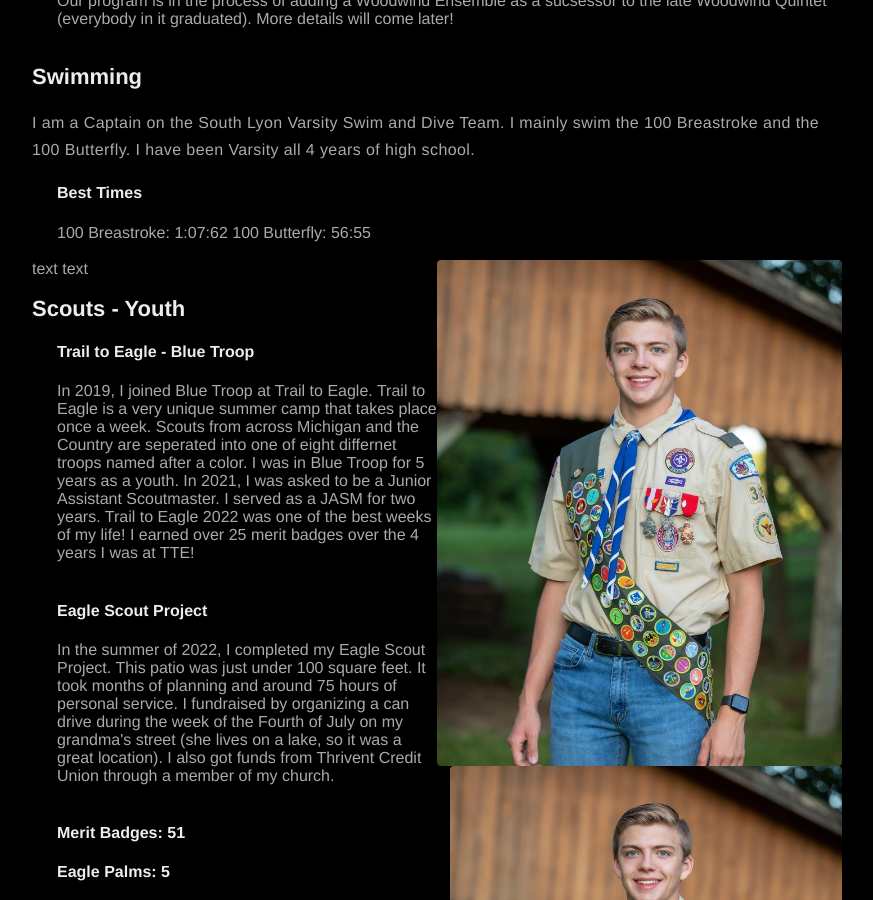
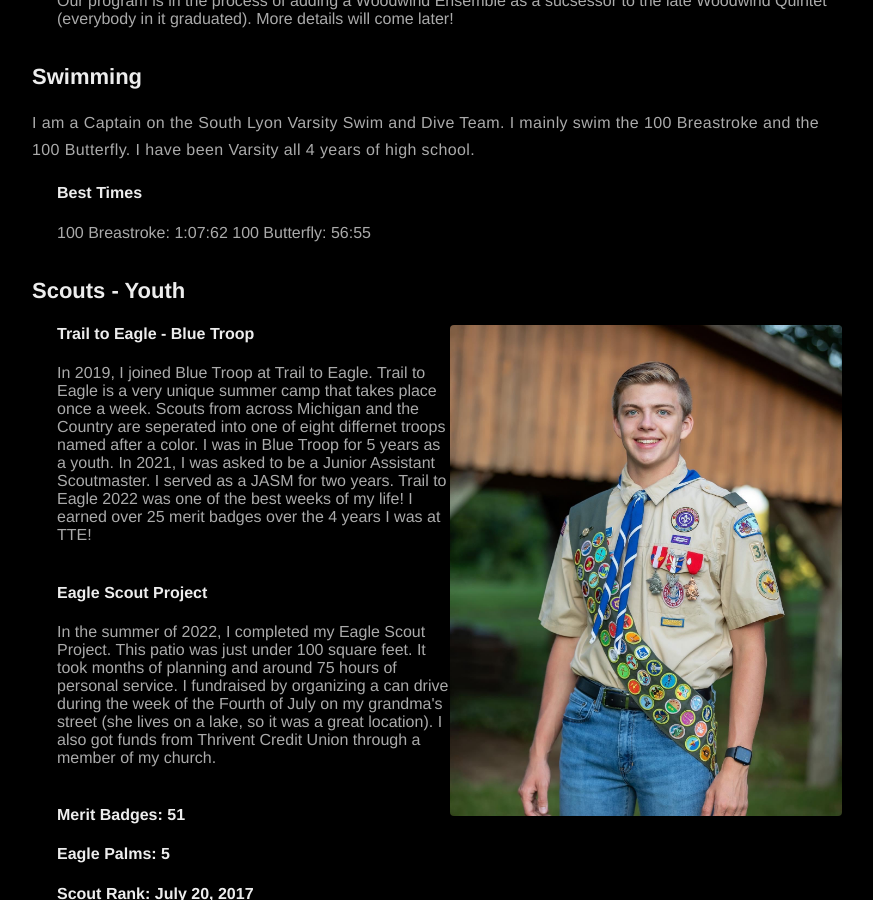
Before and after one commit to JDBurchHuzzah/jdburchhuzzah.github.io, a Jekyll site: the page built from about.md, in a window 1280 px wide and 900 px high, scrolled down 1798 px. Shown: the whole window, without its empty margins (203-1076 px from the left). Built offline with Jekyll 4.4.1, drawn with Linux system fonts in a browser that asks for light colours; nearby versions of some CDN libraries.

Commit message:
Update about.md

```diff
--- a/about.md
+++ b/about.md
@@ -39,10 +39,6 @@
   100 Butterfly: 56:55<br><br>
 </div>
 
-<section>
-  <img src="/assets/images/boyscout.jpg" class="alignright">text text
-</section>
-
 <h2>Scouts - Youth</h2>
 <div style="margin-left: 25px;">
   <section>
```
